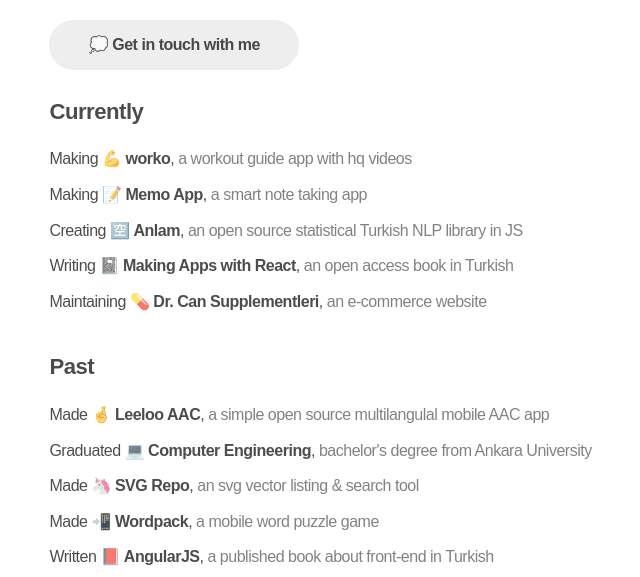
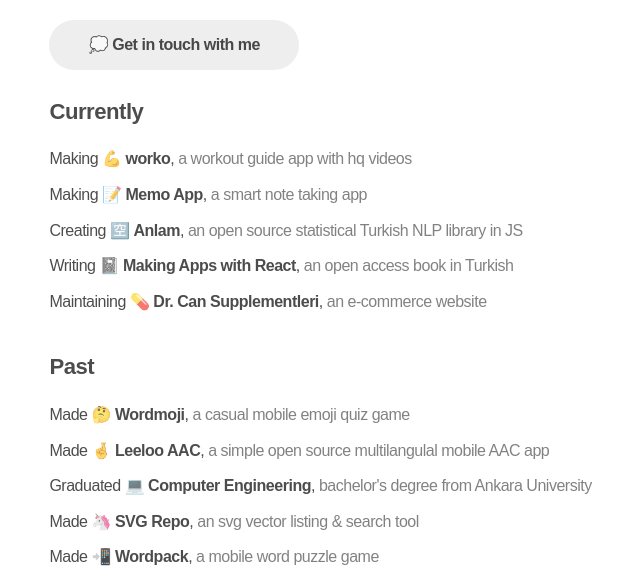
Before and after one commit to btk/buraktokak, a Gatsby site: page / in a window 1280 px wide. Shown: the part 223-800 px from the top of the page, without its empty margins (128-768 px from the left). Built offline with nearby package versions, Linux system fonts and the light colour scheme; Gatsby itself is replaced by a stand-in of ours; a web font is replaced by a local one.

Commit message:
add wordmoji

```diff
--- a/package.json
+++ b/package.json
@@ -29,6 +29,7 @@
     "build": "gatsby build",
     "develop": "gatsby develop",
     "format": "prettier --write \"**/*.{js,jsx,json,md}\"",
+    "push": "gatsby build && aws s3 rm s3://www.buraktokak.com --recursive && aws s3 cp public s3://www.buraktokak.com --recursive",
     "start": "npm run develop",
     "serve": "gatsby serve",
     "test": "echo \"Write tests! -> https://gatsby.dev/unit-testing\""
--- a/src/pages/index.js
+++ b/src/pages/index.js
@@ -76,6 +76,7 @@
         <div className="made">
           <h3>Past</h3>
           <ul>
+            <li>Made 🤔 <a href="https://www.dreamoriented.org/wordmoji/" target="_blank"><b>Wordmoji</b></a>, <span>a casual mobile emoji quiz game</span></li>
             <li>Made 🤞 <a href="https://play.google.com/store/apps/details?id=org.dreamoriented.leeloo" target="_blank"><b>Leeloo AAC</b></a>, <span>a simple open source multilangulal mobile AAC app</span></li>
             <li>Graduated 💻 <b>Computer Engineering</b>, <span>bachelor's degree from Ankara University</span></li>
             <li>Made 🦄 <a href="https://www.svgrepo.com/" target="_blank"><b>SVG Repo</b></a>, <span>an svg vector listing & search tool</span></li>
```
